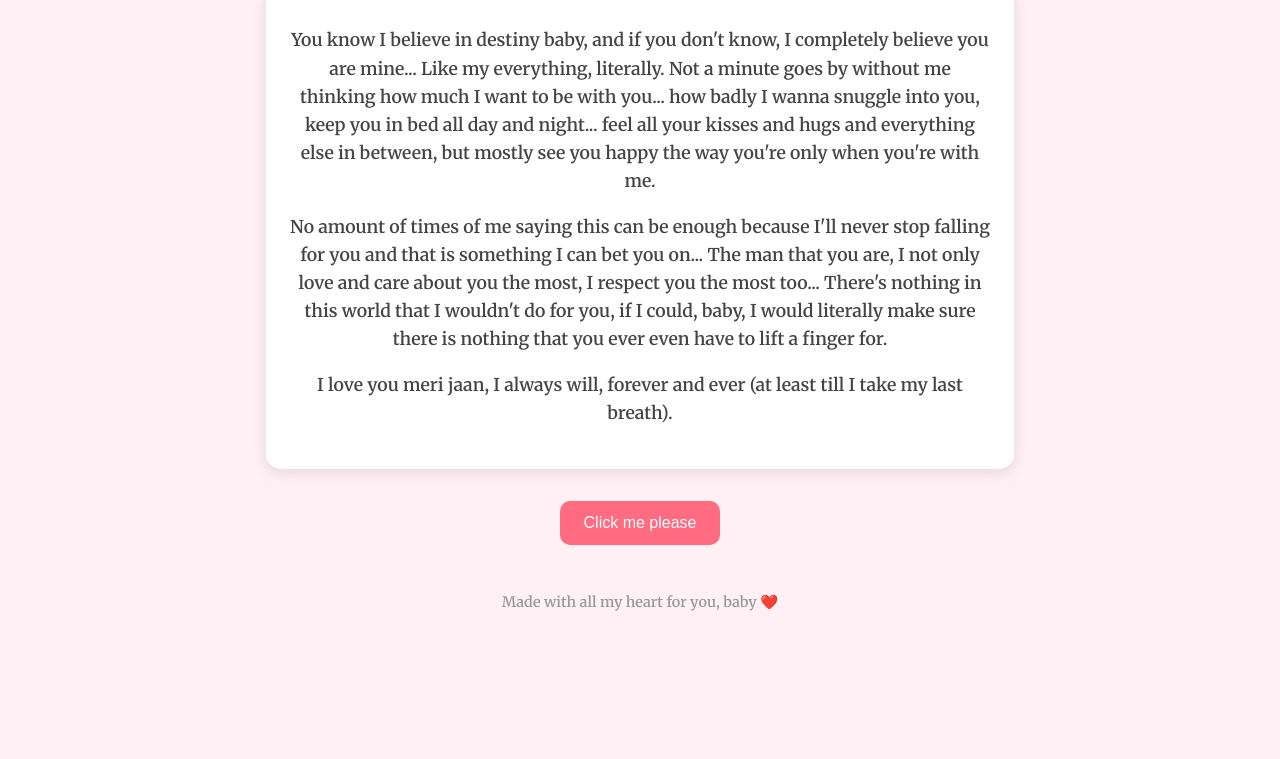
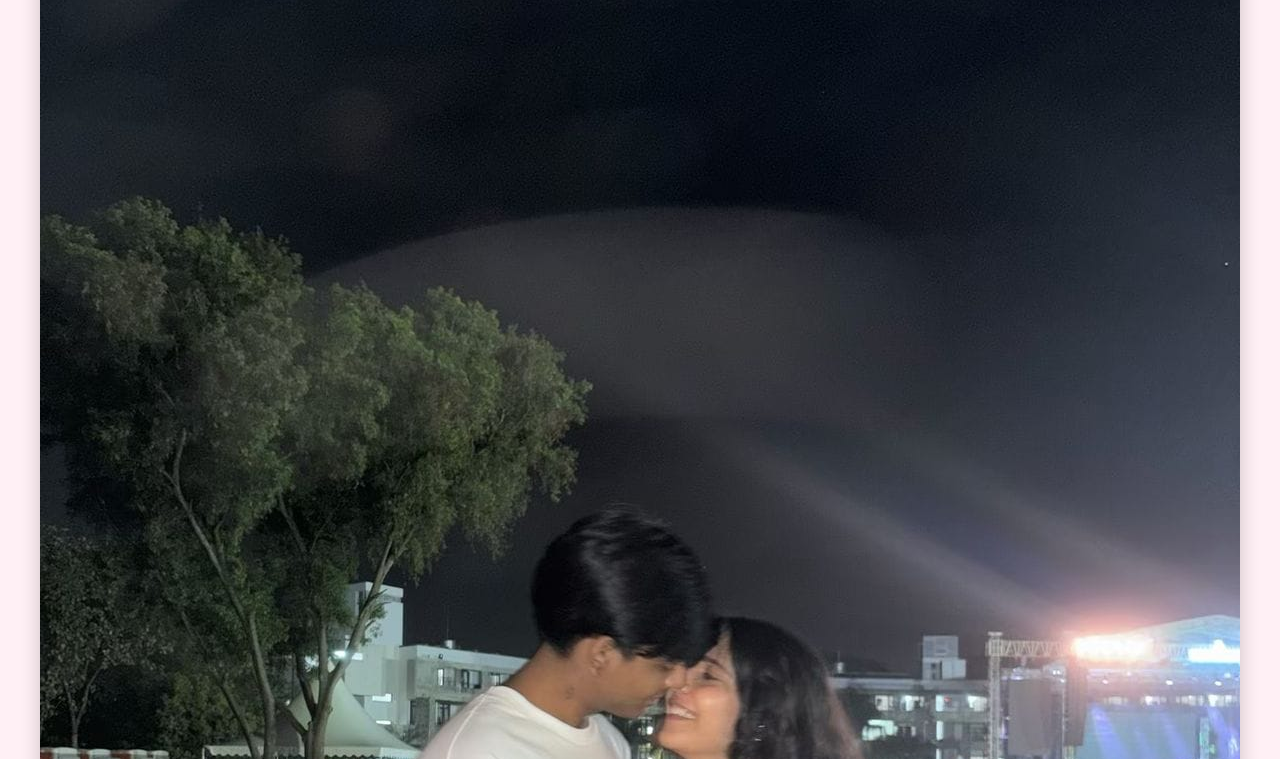
Before and after one commit to priyanshi95/pricin07.github.io, a plain HTML site: page index.html in a window 1280 px wide. Shown: the part 216-975 px from the top of the page. Before the commit the page ends 867 px from the top, so only its background shows below. Drawn offline with Linux system fonts and the light colour scheme.

Commit message:
Update index.html

```diff
--- a/index.html
+++ b/index.html
@@ -99,7 +99,7 @@
   <h1>Hey baby </h1>
 
   <div class="photo">
-    <img src="WhatsApp%20Image%202025-04-25%20at%2002.58.15_896a77a0.jpg" alt="Us">
+    <img src="us.jpg" alt="Us">
   </div>
 
   <div class="love-letter">
```
